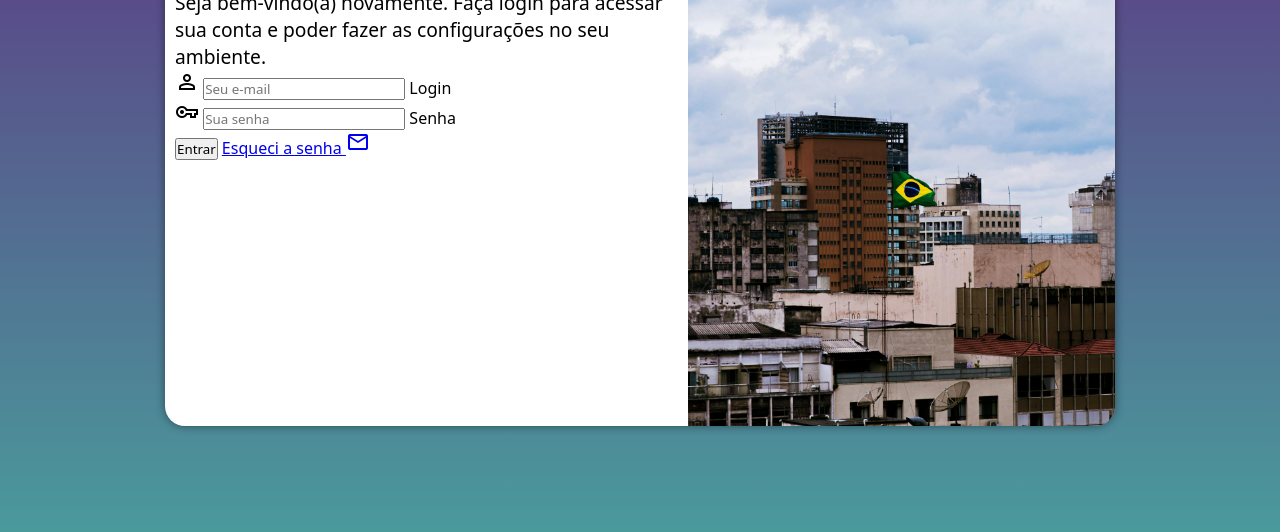
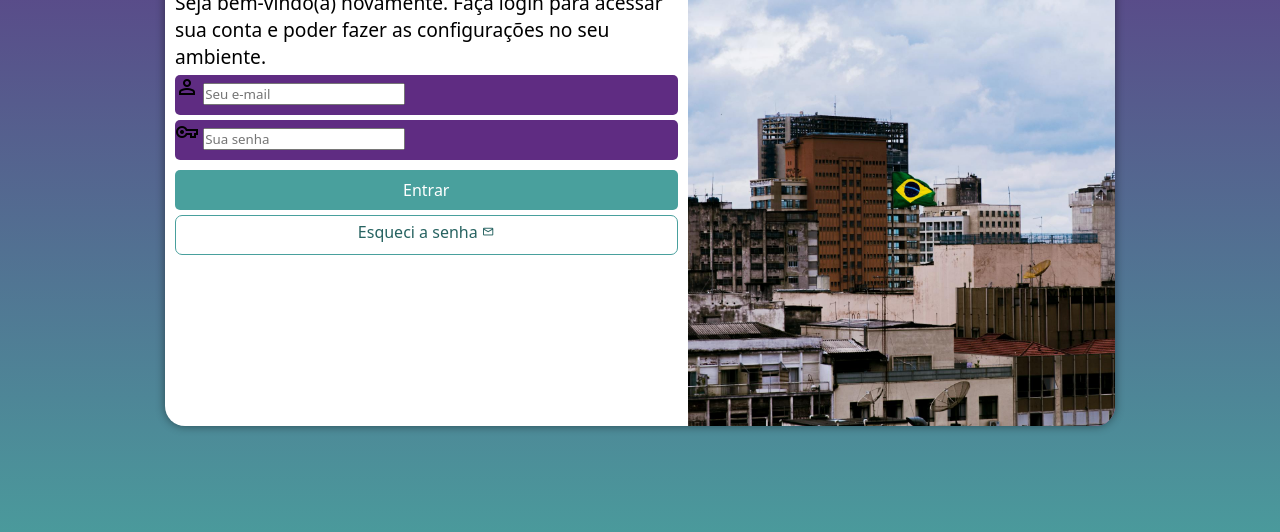
Before and after one commit to ViniciusPitameia/projeto-login, a plain HTML site: page index.html in a window 1280 px wide. Shown: the part 224-756 px from the top of the page. Drawn offline with nearby package versions, Linux system fonts and the light colour scheme.

Commit message:
Estilo no formulário.

```diff
--- a/estilos/style.css
+++ b/estilos/style.css
@@ -63,3 +63,54 @@ div#formulario > h1 {
 div#formulario > p {
     font-size: 0.8em;
 }
+
+form > div.campo {
+    background-color: #5f2c82;
+    height: 40px;
+    border-radius: 5px;
+    margin: 5px 0px;
+}
+
+div.campo > label {
+    display: none;
+}
+
+form > input[type=submit] {
+    display: block;
+    font-size: 1em;
+    width: 100%;
+    height: 40px;
+    margin-top: 10px;
+    background-color: #49a09d;
+    color: white;
+    border: none;
+    border-radius: 5px;
+    cursor: pointer;
+}
+
+form > input[type=submit]:hover {
+    background-color: #276361;
+}
+
+form > a.botao {
+    display: block;
+    text-align: center;
+    font-size: 1em;
+    width: 100%;
+    height: 40px;
+    padding-top: 5px;
+    margin-top: 5px;
+    background-color: white;
+    color: #276361;
+    border: 1px solid #49a09d;
+    border-radius: 7px;
+    text-decoration: none;
+}
+
+form > a.botao:hover {
+    background-color: #65e6e1;
+}
+
+form > a.botao > span {
+    font-size: 0.8em;
+}
--- a/index.html
+++ b/index.html
@@ -29,7 +29,7 @@
                         <label for="isenha">Senha</label>
                     </div>
                     <input type="submit" value="Entrar">
-                    <a href="esqueci.html">
+                    <a href="esqueci.html" class="botao">
                         Esqueci a senha <span class="material-symbols-outlined">mail</span>
                     </a>
                 </form>
```
